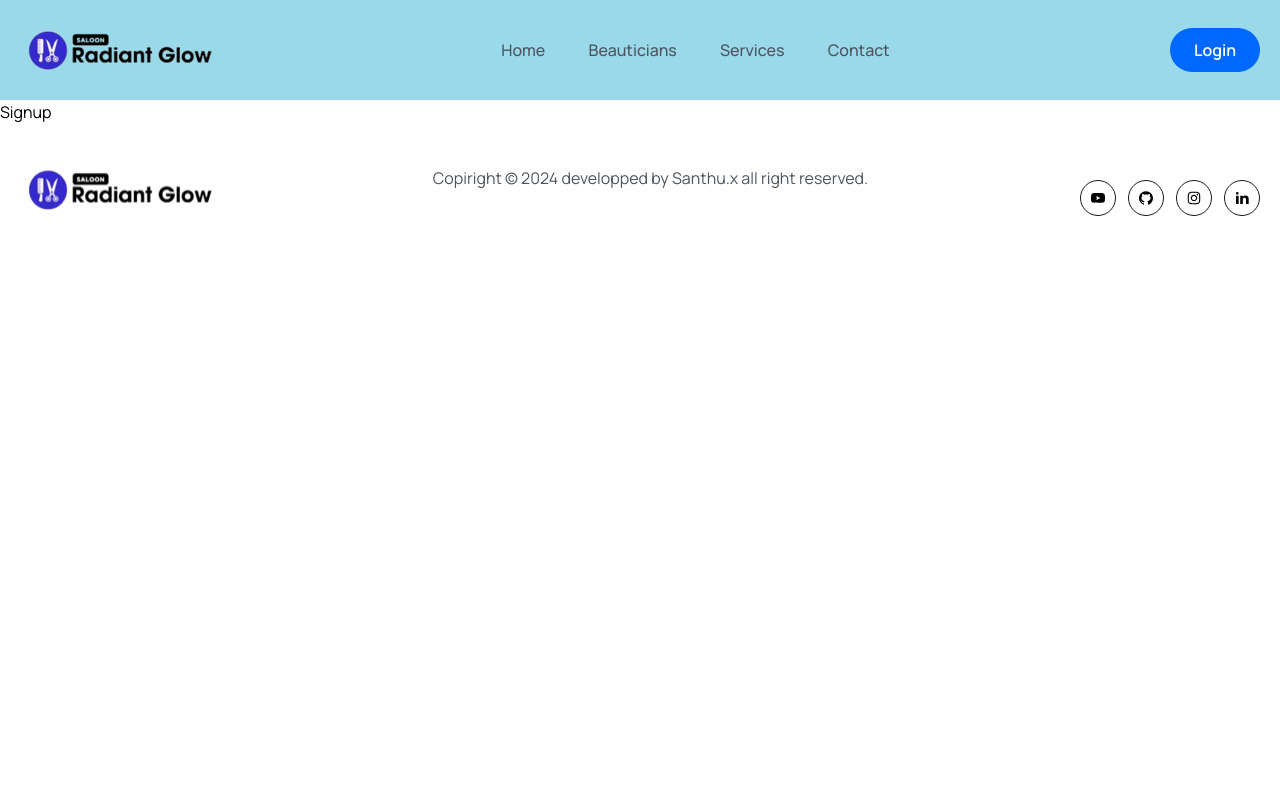
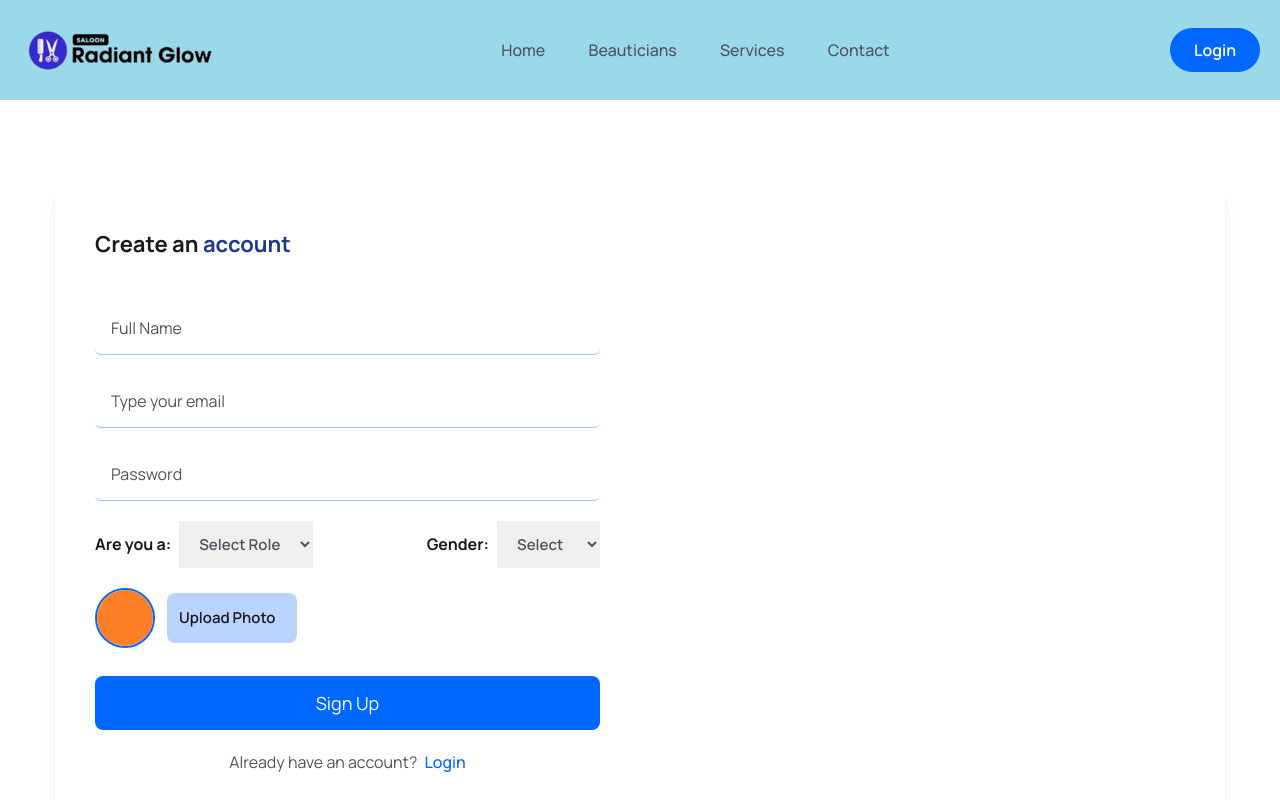
Before and after one commit to santhuxx/RadiantGlowSalon_Web, a React (Vite) app in the folder frontend/: page /register in a window 1280 px wide. Shown: the top 800 px of the page. Built offline with nearby package versions, Linux system fonts and the light colour scheme.

Commit message:
SignUp page done

```diff
--- a/frontend/src/pages/Signup.jsx
+++ b/frontend/src/pages/Signup.jsx
@@ -1,11 +1,158 @@
-import React from 'react'
+import React, { useState } from 'react';
+import avatar from '../assets/images/beautician-img01.png';
+import { Link } from 'react-router-dom'; // Import Link from react-router-dom
 
 const Signup = () => {
+  const [selectedFile, setSelectedFile] = useState(null);
+  const [previewURL, setPreviewURL] = useState(null);
+
+  const [formData, setFormData] = useState({
+    name: '',
+    email: '',
+    password: '',
+    role: '',
+    gender: '',
+    photo: null,
+  });
+
+  const handleInputChange = (e) => {
+    setFormData({ ...formData, [e.target.name]: e.target.value });
+  };
+
+  const handleFileChange = async (event) => {
+    const file = event.target.files[0];
+    setSelectedFile(file);
+    setPreviewURL(URL.createObjectURL(file));
+  };
+
+  const submitHandler = async (event) => {
+    event.preventDefault();
+    // Handle form submission logic
+  };
+
   return (
-    <div>
-      Signup
-    </div>
-  )
-}
+    <section className='h-screen flex items-center justify-center px-5 xl:px-0'>
+      <div className='max-w-[1170px] w-full mx-auto'>
+        <div className='grid grid-cols-1 lg:grid-cols-2 bg-white shadow-lg rounded-lg overflow-hidden'>
 
-export default Signup
+
+          <div className='p-10 flex flex-col justify-center'>
+            <h3 className='text-headingColor text-[22px] leading-9 font-bold mb-10'>
+              Create an <span className='text-blue-900'>account</span>
+            </h3>
+
+            <form onSubmit={submitHandler}>
+              <div className='mb-5'>
+                <input
+                  type='text'
+                  placeholder='Full Name'
+                  name='name'
+                  value={formData.name}
+                  onChange={handleInputChange}
+                  className='w-full px-4 py-3 border-b border-solid border-[#0066ff61] focus:outline-none focus:border-b-primaryColor text-[16px] leading-7 text-headingColor placeholder:text-textColor rounded-md cursor-pointer'
+                  required
+                />
+              </div>
+              <div className='mb-5'>
+                <input
+                  type='email'
+                  placeholder='Type your email'
+                  name='email'
+                  value={formData.email}
+                  onChange={handleInputChange}
+                  className='w-full px-4 py-3 border-b border-solid border-[#0066ff61] focus:outline-none focus:border-b-primaryColor text-[16px] leading-7 text-headingColor placeholder:text-textColor rounded-md cursor-pointer'
+                  required
+                />
+              </div>
+              <div className='mb-5'>
+                <input
+                  type='password'
+                  placeholder='Password'
+                  name='password'
+                  value={formData.password}
+                  onChange={handleInputChange}
+                  className='w-full px-4 py-3 border-b border-solid border-[#0066ff61] focus:outline-none focus:border-b-primaryColor text-[16px] leading-7 text-headingColor placeholder:text-textColor rounded-md cursor-pointer'
+                  required
+                />
+              </div>
+
+              <div className='mb-5 flex items-center justify-between'>
+                <label className='text-headingColor font-bold text-[16px] leading-7'>
+                  Are you a:
+                  <select
+                    name='role'
+                    value={formData.role}
+                    onChange={handleInputChange}
+                    className='text-textColor font-semibold text-[15px] leading-7 px-4 py-3 focus:outline-none ml-2'
+                    required
+                  >
+                    <option value=''>Select Role</option>
+                    <option value='client'>Client</option>
+                    <option value='beautician'>Beautician</option>
+                  </select>
+                </label>
+                <label className='text-headingColor font-bold text-[16px] leading-7'>
+                  Gender:
+                  <select
+                    name='gender'
+                    value={formData.gender}
+                    onChange={handleInputChange}
+                    className='text-textColor font-semibold text-[15px] leading-7 px-4 py-3 focus:outline-none ml-2'
+                    required
+                  >
+                    <option value=''>Select</option>
+                    <option value='male'>Male</option>
+                    <option value='female'>Female</option>
+                    <option value='other'>Other</option>
+                  </select>
+                </label>
+              </div>
+
+              <div className='mb-5 flex items-center gap-3'>
+                <figure className='w-[60px] h-[60px] rounded-full border-2 border-solid border-primaryColor flex items-center justify-center'>
+                  {previewURL ? (
+                    <img src={previewURL} alt='' className='rounded-full w-full h-full object-cover' />
+                  ) : (
+                    <img src={avatar} alt='' className='rounded-full w-full h-full object-cover' />
+                  )}
+                </figure>
+
+                <div className='relative w-[130px] h-[50px]'>
+                  <input
+                    type='file'
+                    name='photo'
+                    id='customFile'
+                    accept='.jpg, .png'
+                    onChange={handleFileChange}
+                    className='absolute top-0 left-0 w-full h-full opacity-0 cursor-pointer'
+                  />
+                  <label
+                    htmlFor='customFile'
+                    className='absolute top-0 left-0 w-full h-full flex items-center px-[0.75rem] py-[0.375rem] text-[15px] leading-6 overflow-hidden bg-[#0066ff46] text-headingColor font-semibold rounded-lg truncate cursor-pointer'
+                  >
+                    Upload Photo
+                  </label>
+                </div>
+              </div>
+
+              <div className='mt-7'>
+                <button
+                  type='submit'
+                  className='w-full bg-primaryColor text-white text-[18px] leading-[30px] rounded-lg px-4 py-3'
+                >
+                  Sign Up
+                </button>
+              </div>
+
+              <p className='mt-5 text-textColor text-center'>
+                Already have an account? <Link to='/login' className='text-primaryColor font-medium ml-1'>Login</Link>
+              </p>
+            </form>
+          </div>
+        </div>
+      </div>
+    </section>
+  );
+};
+
+export default Signup;
```
